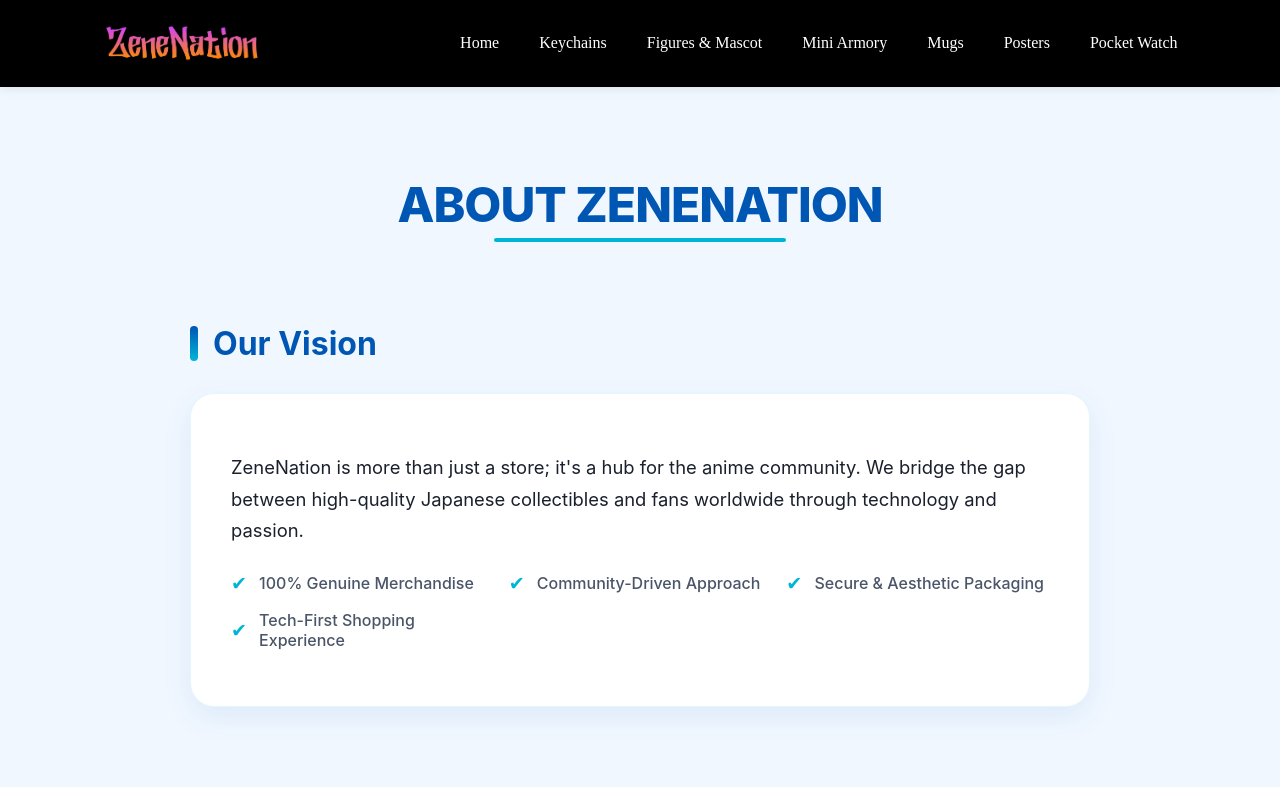
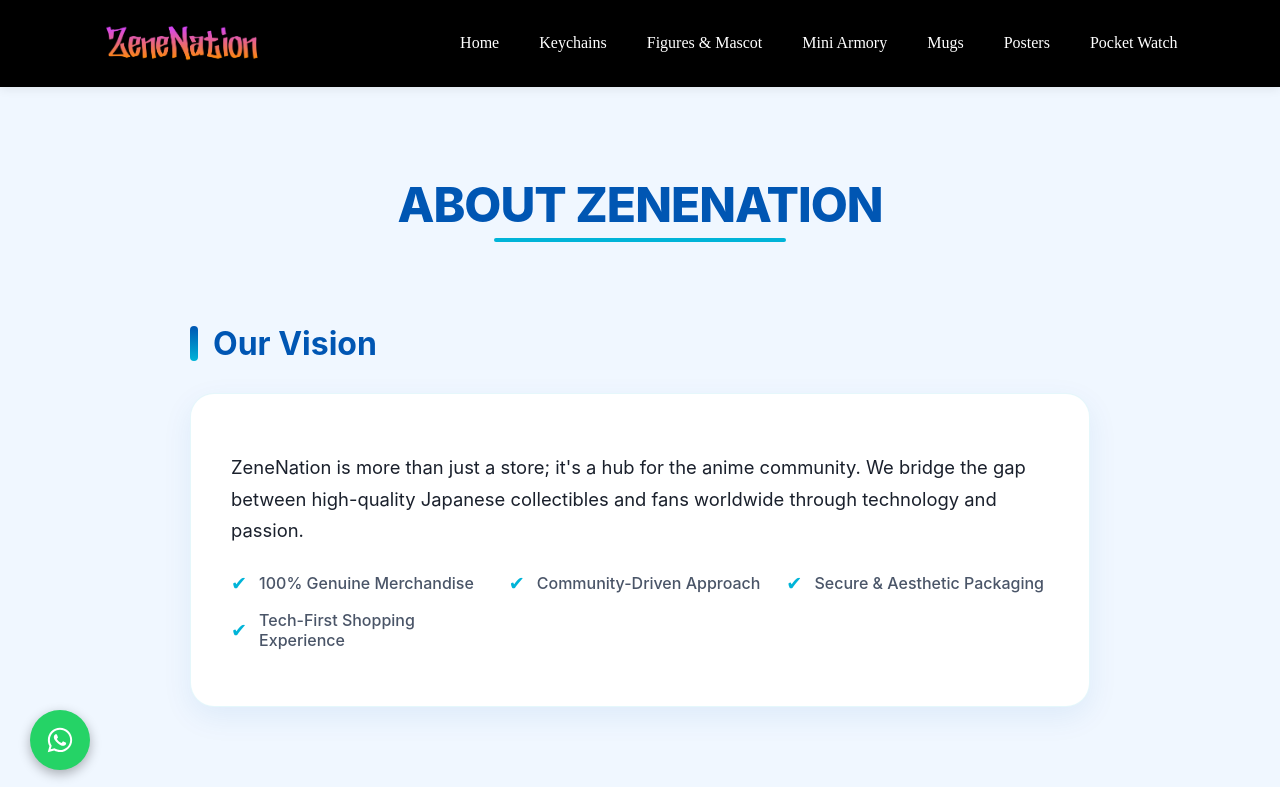
Before and after one commit to Watcher141/Zenenation, a React (Vite) app: page /about in a window 1280 px wide. Shown: the top 787 px of the page. Built offline with nearby package versions, Linux system fonts and the light colour scheme.

Commit message:
patch idk 👽

```diff
--- a/src/components/About.jsx
+++ b/src/components/About.jsx
@@ -1,7 +1,7 @@
 import React from "react";
 import { motion } from "framer-motion";
 import "../components/About.css";
-
+import FloatingWhatsAppButton from '../components/FloatingWhatsAppButton';
 const teamMembers = [
   {
     name: "Tamal Mukherjee",
@@ -132,6 +132,7 @@
           </motion.div>
         </section>
       </main>
+      <FloatingWhatsAppButton />
     </div>
   );
 };
--- /dev/null
+++ b/src/components/FloatingWhatsAppButton.css
@@ -0,0 +1,25 @@
+.floating-whatsapp-button {
+    position: fixed;
+    bottom: 30px;
+    left: 30px;
+    width: 60px;
+    height: 60px;
+    background-color: #25D366;
+    /* WhatsApp green */
+    color: white;
+    border-radius: 50%;
+    display: flex;
+    align-items: center;
+    justify-content: center;
+    box-shadow: 0 4px 12px rgba(0, 0, 0, 0.3);
+    z-index: 1000;
+    transition: all 0.3s ease;
+    text-decoration: none;
+}
+
+.floating-whatsapp-button:hover {
+    transform: scale(1.1);
+    box-shadow: 0 6px 16px rgba(0, 0, 0, 0.4);
+    background-color: #128C7E;
+    /* Darker green on hover */
+}
--- /dev/null
+++ b/src/components/FloatingWhatsAppButton.jsx
@@ -0,0 +1,31 @@
+import React from 'react';
+import './FloatingWhatsAppButton.css'; // Optional: if you prefer separate CSS file
+
+const FloatingWhatsAppButton = () => {
+  // Replace with your actual WhatsApp number (in international format, no + or spaces)
+  const phoneNumber = '918697302404'; // Example: +91 98765 43210
+  const message = 'Hello! I need help.'; // Optional pre-filled message
+
+  const whatsappUrl = `https://wa.me/${phoneNumber}?text=${message}`;
+  return (
+    <a
+      href={whatsappUrl}
+      target="_blank"
+      rel="noopener noreferrer"
+      className="floating-whatsapp-button"
+      aria-label="Chat with us on WhatsApp"
+    >
+      <svg
+        xmlns="http://www.w3.org/2000/svg"
+        viewBox="0 0 448 512"
+        width="28"
+        height="28"
+        fill="white"
+      >
+        <path d="M380.9 97.1C339 55.1 283.2 32 223.9 32c-122.4 0-222 99.6-222 222 0 39.1 10.2 77.3 29.6 111L0 480l117.7-30.9c32.4 17.7 68.9 27 106.1 27h.1c122.3 0 222.1-99.6 222.1-222 0-59.3-25.2-115-67.1-157zm-157 341.6c-33.2 0-65.7-8.9-94-25.7l-6.7-4-69.8 18.3L72 359.2l-4.4-7c-18.5-29.4-28.2-63.3-28.2-98.2 0-101.7 82.8-184.5 184.6-184.5 49.3 0 95.6 19.2 130.4 54.1 34.8 34.9 56.2 81.2 56.1 130.5 0 101.8-84.9 184.6-186.6 184.6zm101.2-138.2c-5.5-2.8-32.8-16.2-37.9-18-5.1-1.9-8.8-2.8-12.5 2.8-3.7 5.6-14.3 18-17.6 21.8-3.2 3.7-6.5 4.2-12 1.4-32.6-16.3-54-29.1-75.5-66-5.7-9.8 5.7-9.1 16.3-30.3 1.8-3.7.9-6.9-.5-9.7-1.4-2.8-12.5-30.1-17.1-41.2-4.5-10.8-9.1-9.3-12.5-9.5-3.2-.2-6.9-.2-10.6-.2-3.7 0-9.7 1.4-14.8 6.9-5.1 5.6-19.4 19-19.4 46.3 0 27.3 19.9 53.7 22.6 57.4 2.8 3.7 39.1 59.7 94.8 83.8 35.2 15.2 49 16.5 66.6 13.9 10.7-1.6 32.8-13.4 37.4-26.4 4.6-13 4.6-24.1 3.2-26.4-1.3-2.5-5-3.9-10.5-6.6z" />
+      </svg>
+    </a>
+  );
+};
+
+export default FloatingWhatsAppButton;
--- a/src/components/Footer.jsx
+++ b/src/components/Footer.jsx
@@ -65,10 +65,18 @@
                 <div>
                   <h3 className="links-title">Company</h3>
                   <ul className="links-list">
-                    <li><Link to="/about" className="link">About Us</Link></li>
-                    <li><Link to="/terms" className="link">Terms of Use</Link></li>
-                    <li><Link to="/privacy-policy" className="link">Privacy Policy</Link></li>
-                    <li><Link to="/delivery-policy" className="link">Delivery Policy</Link></li>
+                    <li>
+                      <Link
+                        to="/about"
+                        className="link"
+                        onClick={scrollToTop}
+                      >
+                        About Us
+                      </Link>
+                    </li>
+                    <li><Link to="/terms" className="link" onClick={scrollToTop}>Terms of Use</Link></li>
+                    <li><Link to="/privacy-policy" className="link" onClick={scrollToTop}>Privacy Policy</Link></li>
+                    <li><Link to="/delivery-policy" className="link" onClick={scrollToTop}>Delivery Policy</Link></li>
                   </ul>
                 </div>
 
--- a/src/pages/CategoryPage.jsx
+++ b/src/pages/CategoryPage.jsx
@@ -1,6 +1,7 @@
 import { useParams, useNavigate } from "react-router-dom";
 import { products } from "../data/products";
 import "./CategoryPage.css";
+import FloatingWhatsAppButton from '../components/FloatingWhatsAppButton';
 
 const readableNames = {
     keychain: "Keychains",
@@ -48,6 +49,7 @@
                     ))}
                 </div>
             )}
+            <FloatingWhatsAppButton />
 
         </div>
     );
--- a/src/pages/DeliveryPolicy.jsx
+++ b/src/pages/DeliveryPolicy.jsx
@@ -1,6 +1,7 @@
 import React, { useEffect } from "react";
 import { motion } from "framer-motion";
 import "./DeliveryPolicy.css";
+import FloatingWhatsAppButton from '../components/FloatingWhatsAppButton';
 
 const DeliveryPolicy = () => {
   // Scroll to top on route change
@@ -75,7 +76,7 @@
             </li>
             <li>
               Customers must provide a <strong>clear unboxing video </strong>
-               showing the product and packaging.
+              showing the product and packaging.
             </li>
             <li>
               The unboxing video must be recorded from the moment the package is
@@ -97,6 +98,7 @@
           </p>
         </section>
       </motion.div>
+      <FloatingWhatsAppButton />
     </div>
   );
 };
--- a/src/pages/Home.jsx
+++ b/src/pages/Home.jsx
@@ -2,6 +2,7 @@
 import "./Home.css";
 import { products } from "../data/products";
 import CompanyLogo from "../components/CompanyLogo";
+import FloatingWhatsAppButton from '../components/FloatingWhatsAppButton';
 
 const bannerImages = [
   "/images/B41.jpg",
@@ -165,8 +166,10 @@
           </div>
         </div>
       </section>
+      <FloatingWhatsAppButton />
 
     </div>
+
   );
 };
 
--- a/src/pages/PrivacyPolicy.jsx
+++ b/src/pages/PrivacyPolicy.jsx
@@ -1,6 +1,7 @@
 import React from "react";
 import "./PrivacyPolicy.css";
 import { motion } from "framer-motion";
+import FloatingWhatsAppButton from '../components/FloatingWhatsAppButton';
 
 const PrivacyPolicy = () => {
   return (
@@ -41,6 +42,7 @@
           <p>If you have questions regarding this policy, contact us at <strong>zenenationstore@gmail.com</strong></p>
         </footer>
       </motion.div>
+      <FloatingWhatsAppButton />
     </div>
   );
 };
--- a/src/pages/ProductDetail.jsx
+++ b/src/pages/ProductDetail.jsx
@@ -2,6 +2,7 @@
 import { products } from "../data/products";
 import "./ProductDetail.css";
 import { useEffect, useState } from "react";
+import FloatingWhatsAppButton from '../components/FloatingWhatsAppButton';
 
 const ProductDetail = () => {
   const { id } = useParams();
@@ -228,6 +229,7 @@
           ))}
         </div>
       </div>
+      <FloatingWhatsAppButton />
     </div>
   );
 };
--- a/src/pages/Terms.jsx
+++ b/src/pages/Terms.jsx
@@ -1,6 +1,7 @@
 import React from "react";
 import { motion } from "framer-motion";
 import "./Terms.css";
+import FloatingWhatsAppButton from '../components/FloatingWhatsAppButton';
 
 const Terms = () => {
 
@@ -94,6 +95,7 @@
           </button>
         </div>
       </motion.div>
+      <FloatingWhatsAppButton />
     </div>
   );
 };
```
